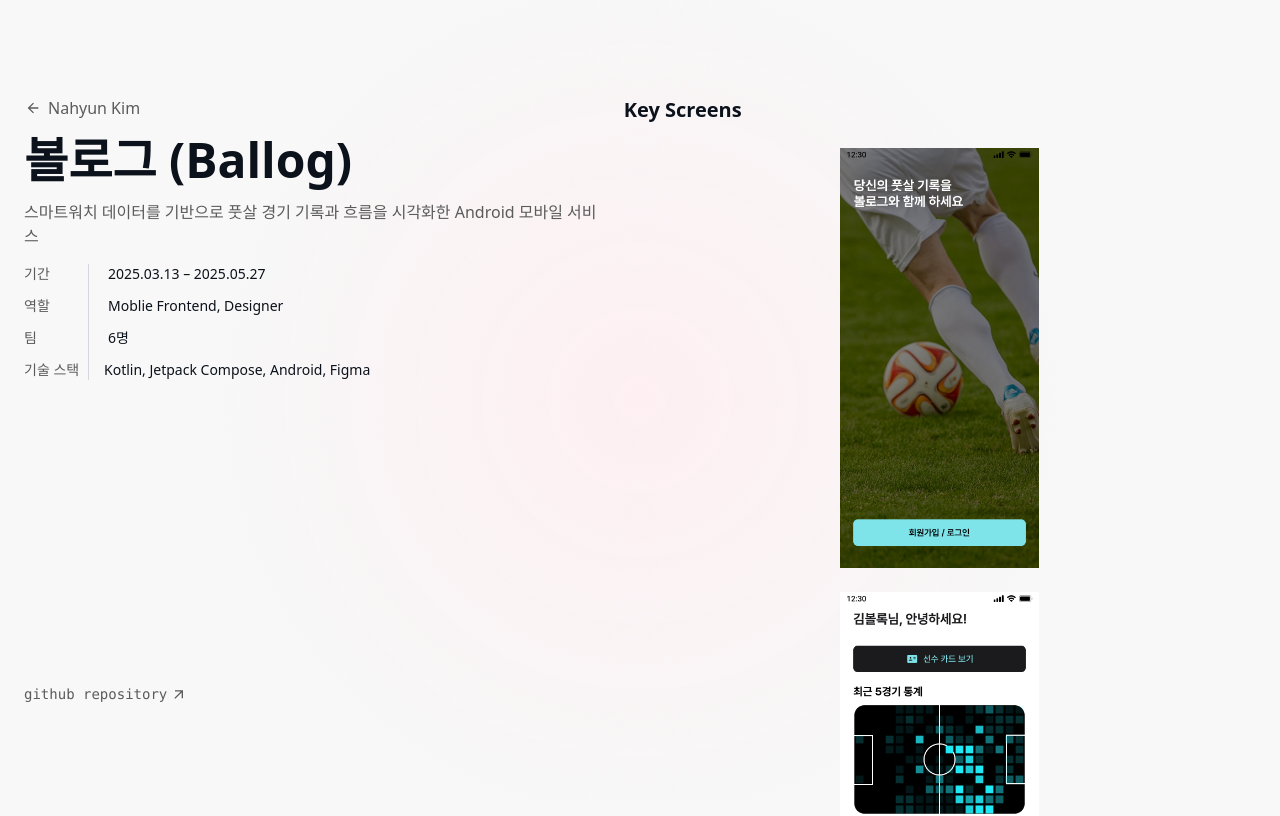
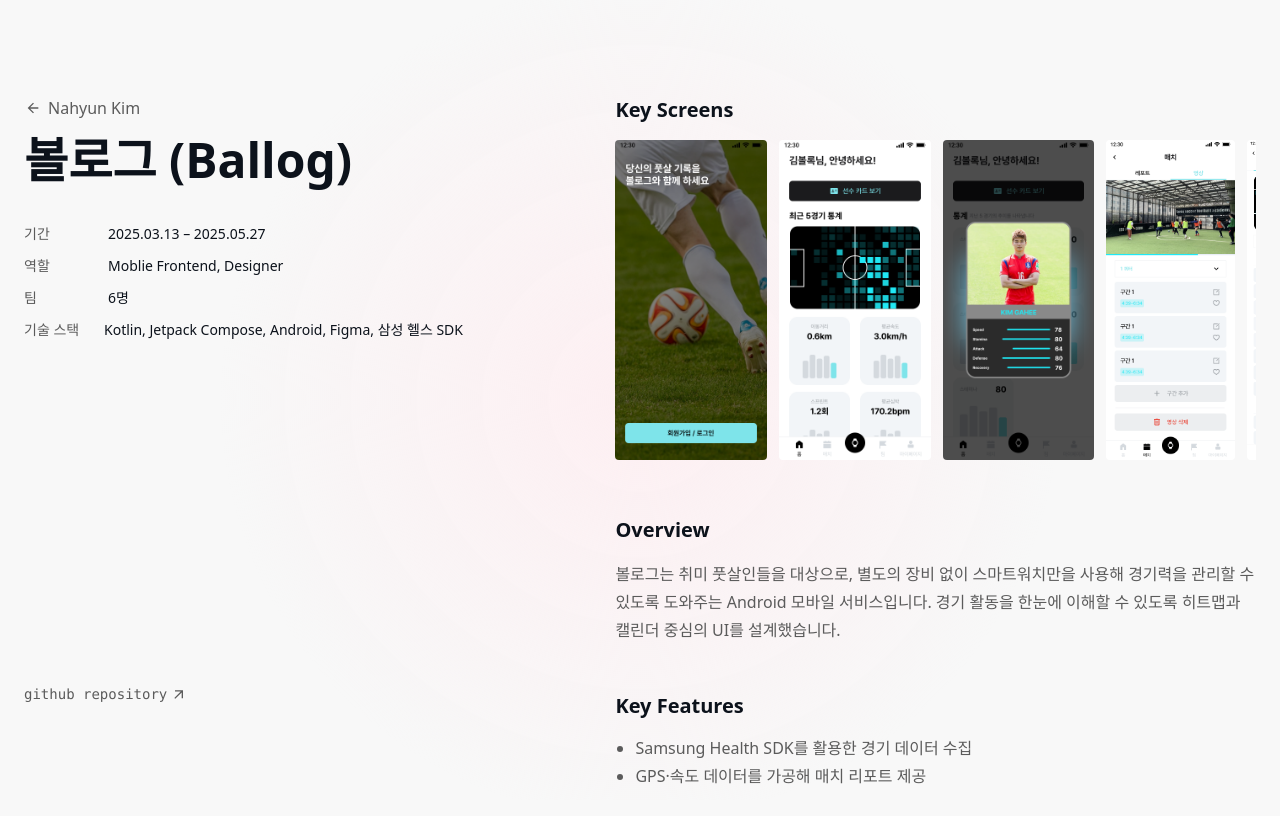
Before and after one commit to amazingchawon/portfolio, a React (Vite) app: page /projects/ballog in a window 1280 px wide. Shown: the top 816 px of the page. Built offline with nearby package versions, Linux system fonts and the light colour scheme.

Commit message:
feat: Enhance project detail pages UI and content

```diff
--- /dev/null
+++ b/src/components/ScrollReestoration.tsx
@@ -0,0 +1,49 @@
+import { useEffect } from 'react'
+import { useLocation, useNavigationType } from 'react-router-dom'
+
+const STORAGE_KEY = 'scroll:home'
+
+export default function ScrollRestoration() {
+  const location = useLocation()
+  const navType = useNavigationType() // POP (뒤로가기), PUSH, REPLACE
+
+  // 홈에서 나갈 때 스크롤 저장
+  useEffect(() => {
+    const onBeforeUnloadOrRouteChange = () => {
+      if (location.pathname === '/') {
+        sessionStorage.setItem(STORAGE_KEY, String(window.scrollY))
+      }
+    }
+
+    // route change 직전에 저장되도록 cleanup에서 저장하는 패턴
+    return () => onBeforeUnloadOrRouteChange()
+  }, [location.pathname])
+
+  // 라우트 들어왔을 때 스크롤 정책 적용
+  useEffect(() => {
+    const isHome = location.pathname === '/'
+    const isProjectDetail = location.pathname.startsWith('/projects/')
+
+    // 1) 프로젝트 상세는 무조건 맨 위
+    if (isProjectDetail) {
+      window.scrollTo({ top: 0, left: 0, behavior: 'auto' })
+      return
+    }
+
+    // 2) 홈은 "돌아왔을 때" 이전 위치 복원
+    if (isHome) {
+      const saved = sessionStorage.getItem(STORAGE_KEY)
+      const y = saved ? Number(saved) : 0
+
+      // 뒤로/앞으로(POP) 또는 상세에서 홈으로 돌아오는 흐름에서 복원
+      if (navType === 'POP' || y > 0) {
+        window.scrollTo({ top: y, left: 0, behavior: 'auto' })
+      } else {
+        // 최초 진입이면 맨 위
+        window.scrollTo({ top: 0, left: 0, behavior: 'auto' })
+      }
+    }
+  }, [location.key, location.pathname, navType])
+
+  return null
+}
--- a/src/content/projects/ballog.md
+++ b/src/content/projects/ballog.md
@@ -4,7 +4,7 @@ summary: 스마트워치 데이터를 기반으로 풋살 경기 기록과 흐
 period: 2025.03.13 – 2025.05.27
 team: 6명
 role: Moblie Frontend, Designer
-tech: [Kotlin, Jetpack Compose, Android, Figma]
+tech: [Kotlin, Jetpack Compose, Android, Figma, 삼성 헬스 SDK]
 github: https://github.com/amazingchawon/Ballog
 ---
 
@@ -26,25 +26,21 @@ github: https://github.com/amazingchawon/Ballog
 
 ## Overview
 
-볼로그는 스마트워치로 수집한 활동 데이터를 바탕으로 풋살 경기 기록과 흐름을 시각화하는 Android 모바일 서비스입니다.
-히트맵, 경기 기록, 캘린더 기능을 중심으로 사용자의 경기 활동을 한눈에 파악할 수 있도록 설계했습니다.
+볼로그는 취미 풋살인들을 대상으로, 별도의 장비 없이 스마트워치만을 사용해 경기력을 관리할 수 있도록 도와주는 Android 모바일 서비스입니다.
+경기 활동을 한눈에 이해할 수 있도록 히트맵과 캘린더 중심의 UI를 설계했습니다.
 
-## My Role
+## Key Features
 
-- UX/UI 디자인 총괄
-- REST API 설계
-- 안드로이드 프론트엔드 개발 (3인 협업)
+- Samsung Health SDK를 활용한 경기 데이터 수집
+- GPS·속도 데이터를 가공해 매치 리포트 제공
 
-디자인 전공자로서 사용자 흐름과 정보 밀도를 우선 고려해 화면 구조를 설계했고, 개발 단계에서는 실제 구현 가능성과 상태 관리 구조를 함께 고민했습니다.
+## What I Did
 
-## Key Features & Implementation
-
-- 사용자 흐름 기반 UI/UX 설계 및 Figma 프로토타입 제작
-- REST API 설계에 참여하여 클라이언트 요청 구조 정의
-- 히트맵 UI 컴포넌트 구현을 통해 이동 경로 시각화
-- 경기 데이터 화면 구성 및 인터랙션 처리
+- 클라이언트–서버 통신 구조 설계 참여
+- 사용자 테스트를 주도하며 UX 개선 반복
+- GPS 데이터 기반 히트맵 시각화
 - Jetpack Compose 기반 캘린더 UI 구현
-- 경기 등록 기능 개발
+- 사용자 피드백을 바탕으로 경기 등록 플로우 UX 개선
 
 ## Validation & Iteration
 
@@ -54,5 +50,4 @@ github: https://github.com/amazingchawon/Ballog
 ## What I Learned
 
 - Jetpack Compose를 활용한 안드로이드 UI 개발 경험
-- 디자이너–개발자 간 원활한 커뮤니케이션의 중요성
 - MVP 기반 개발과 사용자 피드백을 통한 반복 개선 과정의 가치
--- a/src/content/projects/buliya.md
+++ b/src/content/projects/buliya.md
@@ -2,7 +2,7 @@
 title: 불이야
 summary: 비상 상황에서 빠른 판단을 돕는 지하상가 화재 감지 및 대피 안내 서비스
 period: 2025.3.24 - 2025.4.11
-role: Frontend
+role: Frontend, PM
 team: 6명
 tech: [React, Tailwind CSS, JavaScript, MapBox]
 github: https://github.com/amazingchawon/subway-fire-escape
@@ -16,18 +16,52 @@ github: https://github.com/amazingchawon/subway-fire-escape
 
 ![화면 3](/projects/buliya/buliya-3.png)
 
+![화면 4](/projects/buliya/buliya-4.png)
+
 ## Overview
 
-지하 상가 화재 상황에서 사용자가 현재 상황을 빠르게 파악하기 어렵다는 문제에서 출발했습니다.
-실시간 CCTV와 지도 정보를 기반으로 비상 상황을 시각화하는 화면 흐름과 관리자용 웹 UI를 구현했습니다.
+불이야는 지하 상가 화재와 같은 비상 상황에서
+사용자가 현재 상황과 대피 정보를 빠르게 파악하기 어렵다는 문제에서 출발한 서비스입니다.
+
+실시간 CCTV와 지도 정보를 기반으로
+비상 상황을 직관적으로 시각화하는 화면 흐름과 관리자용 웹 UI를 구현했습니다.
+
+## Key Features
+
+- 화재 발생 시 실시간 상황 이미지와 알람 제공
+- 사용자 위치를 기준으로 가장 안전한 대피 경로 안내
+- 관리자 웹을 통한 설비·경로 등록 및 관리
 
 ## What I Did
 
-- 지도 기반 화면 흐름 설계 및 UI 구현
-- 상태 변화에 따른 시각적 강조(경고/우선순위) 처리
-- 공통 UI 컴포넌트 정리 및 스타일 일관성 유지
+- 비상 상황에서도 한눈에 이해할 수 있도록 지도 중심 화면 흐름 설계
+- 화재·대피 상황에 따라 시각적 우선순위를 다르게 표현하는 강조 규칙 정의
+- 이미지 기반 실내 지도를 Mapbox에 적용해 직관적인 위치 인식 제공
+- 관리자용 웹 페이지를 구현해 설비 및 경로를 관리할 수 있도록 구성
 
 ## Key Points
 
 - 지도에서 상황 → 대피 정보로 이어지는 정보 구조를 단순화
 - 사용자의 판단 시간을 줄이기 위한 강조 규칙 설계
+
+## Problem & Solution
+
+### 이미지 기반 지도에서 좌표 관리 문제
+
+일반 지도 데이터가 아닌 하나의 큰 이미지 위에서
+마커와 경로를 관리해야 했기 때문에 좌표 체계 설계가 필요했습니다.
+
+이를 해결하기 위해:
+
+- 이미지 픽셀 좌표를 기준으로 가상의 좌표계를 설계
+- 픽셀 좌표 → 위도/경도 변환 로직을 직접 구현
+- Mapbox 이벤트 시스템과 결합해 마커·간선 클릭 인터랙션 처리
+
+또한 Mapbox 이벤트 핸들러 등록·해제 과정에서
+이벤트 누수와 성능 문제를 방지하기 위해 `useRef`를 활용해 상태를 관리했습니다.
+
+## What I Learned
+
+- Mapbox GL의 이벤트 처리 구조와 좌표계 이해
+- React에서 `useRef`와 `useEffect`를 함께 사용할 때의 동기화 문제
+- 긴급 상황 UX에서 직관성이 얼마나 중요한지에 대한 경험
--- a/src/content/projects/cineseed.md
+++ b/src/content/projects/cineseed.md
@@ -15,24 +15,18 @@ github: https://github.com/wooya0123/CineSeed
 
 소수 인원 프로젝트로, 기획 의도와 구현 디테일을 빠르게 맞춰가는 데 집중했습니다.
 
-## My Role
+## Key Features
 
-- UX/UI 디자인 총괄
-- ERD 설계
-- 영화 취향 토너먼트 게임 개발
-- 영화 추천 기능 구현
+- 독립 영화 펀딩 및 제작 참여 신청 기능
+- 영화 취향을 탐색할 수 있는 토너먼트형 추천 인터랙션
+- 사용자 선택 결과에 따른 맞춤형 영화 추천 화면 제공
 
-## Key Features & Implementation
+## What I Did
 
-- 사용자의 선택에 따라 추천 결과가 달라지는 영화 취향 토너먼트 게임 구현
-- 토너먼트 단계별 상태와 결과 계산 로직 분리
-- 영화 추천 결과 화면 UI 구성
-- ERD 설계를 통해 데이터 구조를 명확히 정의하고, 프론트엔드–백엔드 간 협업 효율 개선
-
-## Design Consideration
-
-- 선택 과정이 복잡하지 않도록 단계별 화면 흐름을 단순화
-- 추천 결과에 대한 신뢰감을 주기 위해 시각적 강조 요소 활용
+- 사용자의 선택에 따라 추천 결과가 달라지는 영화 취향 토너먼트 게임 로직 설계 및 구현
+- 토너먼트 단계별 상태, 사용자 선택, 최종 결과 계산 로직을 분리해 관리
+- 추천 결과 화면 UI 구성 및 사용자 흐름 정리
+- ERD 설계를 통해 데이터 구조를 정의하고, 프론트엔드–백엔드 간 데이터 흐름을 명확히 정리
 
 ## What I Learned
 
--- a/src/content/projects/devoot.md
+++ b/src/content/projects/devoot.md
@@ -16,35 +16,42 @@ github: https://github.com/amazingchawon/Devoot
 
 ## Overview
 
-개발바닥은 다양한 IT 강의를 비교하고, 학습 과정을 기록할 수 있도록 돕는 개발자 전용 SNS 서비스입니다.
-학습 이력 관리와 커뮤니티 기능을 결합해, 개발자의 지속적인 성장을 지원하는 것을 목표로 했습니다.
+개발바닥은 여러 플랫폼에 흩어져 있는 IT 강의를 한 곳에서 비교하고,
+학습 진행 상황과 기록을 관리할 수 있도록 만든 개발자 전용 SNS 서비스입니다.
+강의 관리 기능과 사용자 간 네트워크를 결합해 학습 동기 부여를 목표로 했습니다.
 
-## My Role
+## Key Features
 
-- UX/UI 디자인 총괄
-- PM 역할로 일정 관리 및 태스크 분배
-- 웹 프론트엔드 개발
-- 관리자 페이지 개발
+- 여러 강의 플랫폼의 강의를 한 곳에서 비교·관리할 수 있는 구조 설계
+- 강의 커리큘럼과 연동된 TODO 기반 학습 진행 관리
+- 팔로우 기능을 통한 사용자 간 학습 네트워크 구성
 
-기획부터 디자인, 개발까지 전반적인 흐름을 조율하며 프로젝트를 리드했습니다.
+## What I did
 
-## Key Features & Implementation
+- Firebase OAuth 기반 Google / GitHub 간편 로그인 구현
+- Pinia를 활용한 사용자·강의 전역 상태 관리
+- Axios 인스턴스 커스터마이징 및 공통 에러 핸들링 구조 설계
+- 로그인, 강의 상세, 타임라인, 관리자 페이지 등 반응형 UI 구현
+- PM 역할로 일정 관리 및 Jira 기반 태스크 분배
 
-- Firebase OAuth를 활용한 회원 가입 및 로그인 기능 구현
-- 마이 페이지 및 강의 상세 페이지 개발
-- 반응형 네비게이션 바 제작
-- Pinia 기반 로그인 상태 및 전역 상태 관리 설계
-- 댓글 기능 구현 및 상태 갱신 처리
-- 관리자 페이지를 통해 강의 및 사용자 관리 기능 구현
-- Figma로 설계한 컴포넌트를 재사용 가능한 구조로 프론트엔드에 반영
+## Problem & Solution
 
-## Process & Collaboration
+### 인증 이후 사용자 정보 동기화 문제
 
-- PM으로서 Jira를 활용해 전체 일정 관리 및 역할 분담
-- 기획–디자인–개발 간 흐름이 끊기지 않도록 커뮤니케이션 조율
+Firebase의 `onAuthStateChanged`는 인증 상태만 관리하고,
+서비스에 필요한 사용자 정보는 별도의 API 요청이 필요했습니다.
+
+이를 해결하기 위해:
+
+- 인증 상태 확인과 사용자 정보 로딩의 역할을 명확히 분리
+- 로그인 상태 확인 후 `fetchUser`를 직접 호출해 사용자 정보 로딩
+- Pinia 스토어에서 인증·사용자 상태를 일관되게 관리
+
+그 결과 인증 직후 상태 불일치 문제를 해결하고,
+토큰 만료 상황에서도 안정적인 사용자 경험을 유지할 수 있었습니다.
 
 ## What I Learned
 
-- 북마크 기능에서 상태 변경 시마다 API를 호출하지 않고,
-  최종 변경 시점에만 요청하도록 개선하여 리소스 효율을 높인 경험
-- 다양한 역할을 동시에 수행하며 프로젝트 전반을 통합적으로 바라보는 시야를 확장
+- OAuth 인증 흐름과 인증 상태 / 사용자 데이터 분리의 중요성
+- Pinia 기반 전역 상태 설계 경험
+- UX 관점에서 인증 예외 상황을 고려하는 습관
--- a/src/index.css
+++ b/src/index.css
@@ -1,6 +1,7 @@
 @import './styles/tokens.css';
 @import './styles/navmark.css';
 @import './styles/components.css';
+@import './styles/scroll.css';
 
 @import '@fontsource/pretendard/100.css';
 @import '@fontsource/pretendard/200.css';
--- a/src/pages/ProjectDetailPage.tsx
+++ b/src/pages/ProjectDetailPage.tsx
@@ -6,11 +6,36 @@ import { getProjectBySlug } from '@/lib/projectContent'
 import ArrowBackIcon from '@/assets/icons/ArrowBackIcon'
 import ExternalLinkIcon from '@/assets/icons/ExternalLinkIcon'
 
-function cx(...classes: Array<string | false | undefined>) {
-  return classes.filter(Boolean).join(' ')
+import { useEffect } from 'react'
+
+type MdImage = { alt: string; src: string }
+
+function extractImagesFromMarkdown(md: string) {
+  const images: MdImage[] = []
+  const lines = md.split('\n')
+
+  // 이미지 라인만 빼고, 나머지는 텍스트로 남긴다
+  const restLines: string[] = []
+
+  const imgRegex = /^!\[([^\]]*)\]\(([^)]+)\)\s*$/
+
+  for (const line of lines) {
+    const m = line.trim().match(imgRegex)
+    if (m) {
+      images.push({ alt: m[1] ?? '', src: m[2] ?? '' })
+    } else {
+      restLines.push(line)
+    }
+  }
+
+  return { images, rest: restLines.join('\n').trim() }
 }
 
 export default function ProjectDetailPage() {
+  useEffect(() => {
+    window.scrollTo({ top: 0, left: 0, behavior: 'auto' })
+  }, [])
+
   const { slug } = useParams<{ slug: string }>()
   const safeSlug = slug ?? ''
 
@@ -41,7 +66,7 @@ export default function ProjectDetailPage() {
 
   return (
     <PageShell>
-      <main className="mx-auto w-full min-h-dvh max-w-7xl px-6 lg:flex lg:gap-4">
+      <main className="mx-auto w-full min-h-dvh max-w-7xl px-6 lg:flex lg:gap-10">
         {/* LEFT (sticky) */}
         <aside className="lg:sticky lg:top-0 lg:flex lg:max-h-screen lg:w-[48%] lg:flex-col lg:justify-between lg:py-24 md:pt-16 md:pb-8">
           <div>
@@ -55,20 +80,8 @@ export default function ProjectDetailPage() {
 
             <h1 className="mt-4 text-5xl font-bold text-text">{title}</h1>
 
-            {frontmatter.summary ? (
-              <p className="mt-4 font-light text-muted">
-                {frontmatter.summary}
-              </p>
-            ) : null}
-
             {/* Meta */}
-            <dl className="relative mt-4 space-y-3 text-sm">
-              {/* vertical divider */}
-              <div
-                aria-hidden
-                className="absolute left-16 top-0 h-full w-px bg-border"
-              />
-
+            <dl className="mt-10 space-y-3 text-sm">
               {frontmatter.period ? (
                 <div className="flex gap-1">
                   <dt className="w-16 shrink-0 text-muted">기간</dt>
@@ -119,29 +132,47 @@ export default function ProjectDetailPage() {
         <article className="lg:w-[52%] lg:py-24">
           <div className="space-y-12">
             {sections.map((section) => {
-              const id = section.title
-                .trim()
-                .toLowerCase()
-                .replace(/[^\w\s-]/g, '')
-                .replace(/\s+/g, '-')
-                .replace(/-+/g, '-')
+              const isGallery = section.title === 'Key Screens' // 원하는 제목으로 통일
+              const { images, rest } = isGallery
+                ? extractImagesFromMarkdown(section.content)
+                : { images: [], rest: section.content }
 
               return (
-                <section key={id} id={id} className="scroll-mt-24">
+                <section key={section.title} className="scroll-mt-24">
                   <h2 className="text-xl font-semibold text-text">
                     {section.title}
                   </h2>
 
                   <div className="mt-4 space-y-4">
+                    {/* 가로 스크롤 갤러리 */}
+                    {isGallery && images.length > 0 ? (
+                      <div className="flex gap-3 scrollbar-custom overflow-x-auto pb-2 pr-1 snap-x snap-mandatory [-webkit-overflow-scrolling:touch]">
+                        {images.map((img) => {
+                          const src = img.src.startsWith('/')
+                            ? `${import.meta.env.BASE_URL.replace(/\/$/, '')}${img.src}`
+                            : img.src
+
+                          return (
+                            <figure
+                              key={img.src}
+                              className="shrink-0 snap-start"
+                            >
+                              <img
+                                src={src}
+                                alt={img.alt}
+                                loading="lazy"
+                                className="h-80 w-auto max-w-none rounded-sm "
+                              />
+                            </figure>
+                          )
+                        })}
+                      </div>
+                    ) : null}
+
+                    {/* 섹션 안에 남은 텍스트는 그대로 마크다운 렌더 */}
+                    {rest ? (
                       <ReactMarkdown
                         components={{
-                        img: ({ ...props }) => (
-                          <img
-                            className="my-6 w-full max-h-[420px] object-contain rounded-lg"
-                            loading="lazy"
-                            {...props}
-                          />
-                        ),
                           p: ({ ...props }) => (
                             <p className="text-muted leading-7" {...props} />
                           ),
@@ -165,7 +196,7 @@ export default function ProjectDetailPage() {
                           ),
                           a: ({ ...props }) => (
                             <a
-                            className={cx('text-primary hover:opacity-80')}
+                              className="text-primary hover:opacity-80"
                               target="_blank"
                               rel="noreferrer"
                               {...props}
@@ -189,10 +220,25 @@ export default function ProjectDetailPage() {
                               {...props}
                             />
                           ),
+                          // 일반 섹션 이미지 스타일(갤러리 외 이미지)
+                          img: ({ src = '', ...props }) => {
+                            const resolved = src.startsWith('/')
+                              ? `${import.meta.env.BASE_URL.replace(/\/$/, '')}${src}`
+                              : src
+                            return (
+                              <img
+                                src={resolved}
+                                className="my-6 w-full max-h-105 rounded-lg border border-border object-contain bg-surface-accent/30"
+                                loading="lazy"
+                                {...props}
+                              />
+                            )
+                          },
                         }}
                       >
-                      {section.content}
+                        {rest}
                       </ReactMarkdown>
+                    ) : null}
                   </div>
                 </section>
               )
--- /dev/null
+++ b/src/styles/scroll.css
@@ -0,0 +1,24 @@
+.scrollbar-custom {
+  scrollbar-width: thin; /* Firefox */
+  scrollbar-color: var(--color-border) transparent; /* thumb / track */
+}
+
+.scrollbar-custom::-webkit-scrollbar {
+  height: 10px; /* horizontal */
+  width: 10px; /* vertical (혹시 쓰면) */
+}
+
+.scrollbar-custom::-webkit-scrollbar-track {
+  background: transparent; /* 흰색 배경 제거 */
+}
+
+.scrollbar-custom::-webkit-scrollbar-thumb {
+  background-color: var(--color-border);
+  border-radius: 9999px;
+  border: 3px solid transparent; /* track 비침 + 둥글게 */
+  background-clip: content-box;
+}
+
+.scrollbar-custom::-webkit-scrollbar-thumb:hover {
+  background-color: var(--color-primary);
+}
```
Also changed, not shown: src/pages/HomePage.tsx (+16 -1 lines), src/sections/Projects.tsx (+8 -3 lines), public/projects/buliya/buliya-3.png, public/projects/buliya/buliya-4.png (added). Lines whose indentation alone changed are shown as unchanged.
